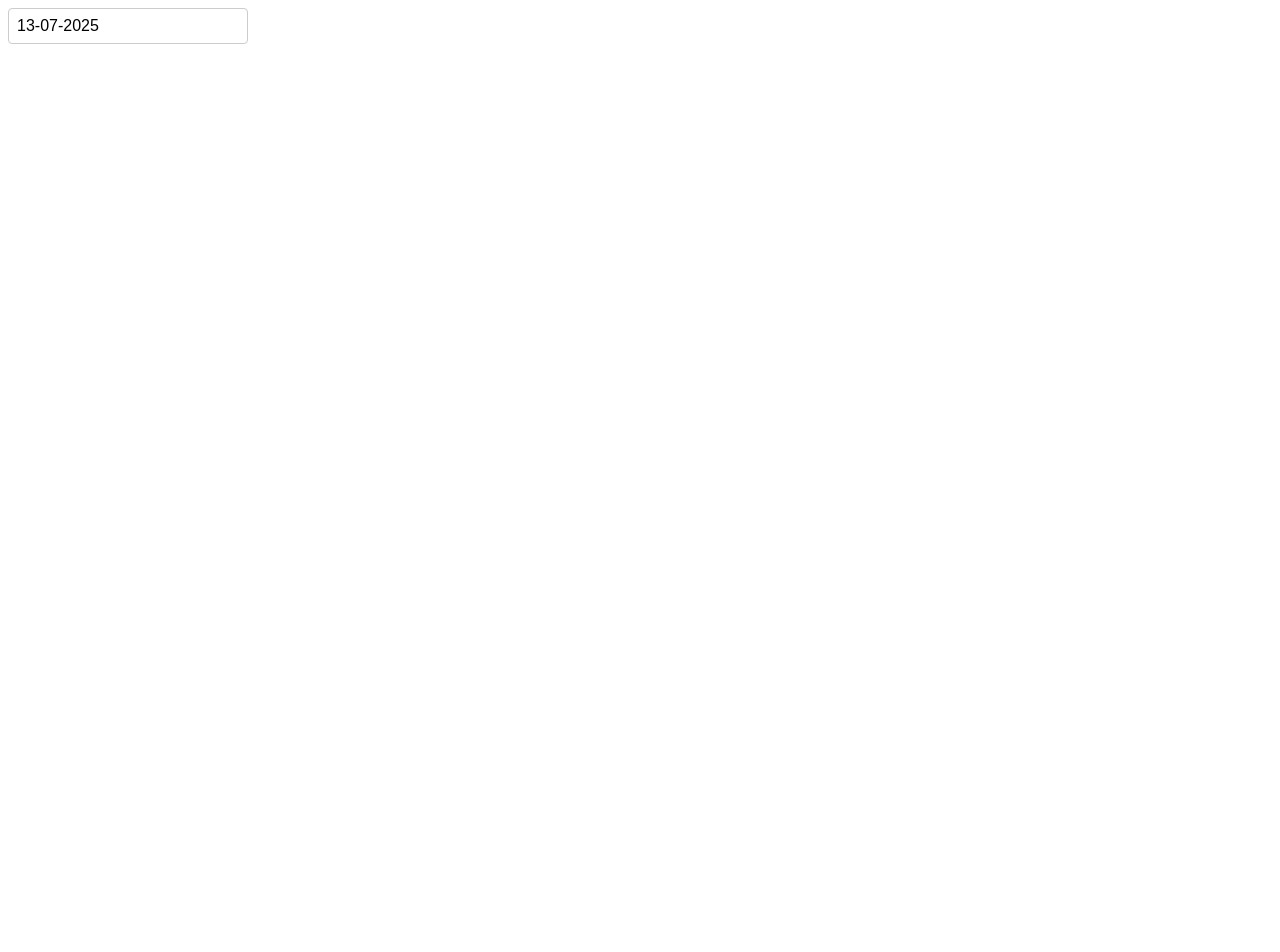
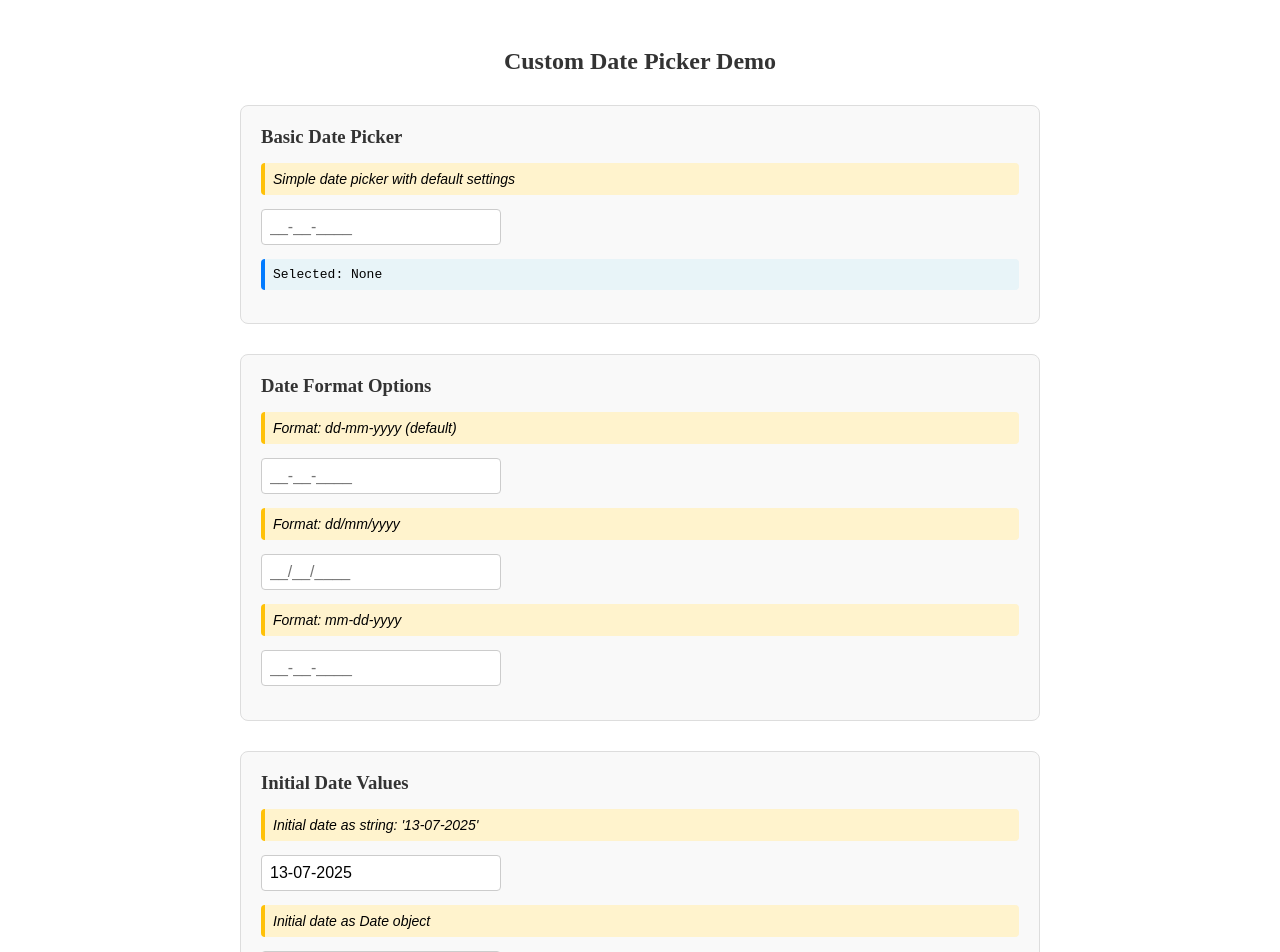
Before and after one commit to DavidArcha/DockManagment, an Angular app in the folder Frontend/: page / in a window 1280 px wide. Shown: the top 952 px of the page. Before the commit the page ends 800 px from the top, so only its background shows below. Built offline with nearby package versions, Linux system fonts and the light colour scheme.

Commit message:
refactor(date-picker-demo): enhance demo component with comprehensive examples, event logging, and improved date handling

```diff
--- a/Frontend/src/app/Shared/date-picker-demo/date-picker-demo.component.html
+++ b/Frontend/src/app/Shared/date-picker-demo/date-picker-demo.component.html
@@ -1,3 +1,166 @@
-<app-custom-date-picker [dateFormat]="'dd-mm-yyyy'" [initialDate]="'13-07-2025'" [minDate]="min" [maxDate]="max"
-  [enableDateRangeSelection]="false" [showTimePicker]="false" [language]="'en'" (selectedDate)="onSelectedDate($event)"
-  (opened)="onOpened()" (closed)="onClosed()"></app-custom-date-picker>
+<div class="demo-container">
+  <h2>Custom Date Picker Demo</h2>
+
+  <!-- Basic Usage Section -->
+  <section class="demo-section">
+    <h3>Basic Date Picker</h3>
+    <p class="instruction">Simple date picker with default settings</p>
+    <app-custom-date-picker
+      (selectedDate)="onSelectedDate($event, 'basic')"
+      (opened)="onOpened('basic')"
+      (closed)="onClosed('basic')">
+    </app-custom-date-picker>
+    <p>Selected: {{selectedValues['basic'] || 'None'}}</p>
+  </section>
+
+  <!-- Date Format Options -->
+  <section class="demo-section">
+    <h3>Date Format Options</h3>
+
+    <p class="instruction">Format: dd-mm-yyyy (default)</p>
+    <app-custom-date-picker
+      [dateFormat]="'dd-mm-yyyy'"
+      (selectedDate)="onSelectedDate($event, 'format1')">
+    </app-custom-date-picker>
+
+    <p class="instruction">Format: dd/mm/yyyy</p>
+    <app-custom-date-picker
+      [dateFormat]="'dd/mm/yyyy'"
+      (selectedDate)="onSelectedDate($event, 'format2')">
+    </app-custom-date-picker>
+
+    <p class="instruction">Format: mm-dd-yyyy</p>
+    <app-custom-date-picker
+      [dateFormat]="'mm-dd-yyyy'"
+      (selectedDate)="onSelectedDate($event, 'format3')">
+    </app-custom-date-picker>
+  </section>
+
+  <!-- Initial Value -->
+  <section class="demo-section">
+    <h3>Initial Date Values</h3>
+
+    <p class="instruction">Initial date as string: '13-07-2025'</p>
+    <app-custom-date-picker
+      [initialDate]="'13-07-2025'"
+      (selectedDate)="onSelectedDate($event, 'initial1')">
+    </app-custom-date-picker>
+
+    <p class="instruction">Initial date as Date object</p>
+    <app-custom-date-picker
+      [initialDate]="initialDateObject"
+      (selectedDate)="onSelectedDate($event, 'initial2')">
+    </app-custom-date-picker>
+  </section>
+
+  <!-- Range Selection -->
+  <section class="demo-section">
+    <h3>Date Range Selection</h3>
+
+    <p class="instruction">Select a start and end date</p>
+    <app-custom-date-picker
+      [enableDateRangeSelection]="true"
+      (selectedDate)="onSelectedDate($event, 'range')">
+    </app-custom-date-picker>
+    <p>Selected Range: {{selectedValues['range'] || 'None'}}</p>
+  </section>
+
+  <!-- Time Picker -->
+  <section class="demo-section">
+    <h3>Date & Time Selection</h3>
+
+    <p class="instruction">Date with time picker</p>
+    <app-custom-date-picker
+      [showTimePicker]="true"
+      (selectedDate)="onSelectedDate($event, 'time')">
+    </app-custom-date-picker>
+    <p>Selected DateTime: {{selectedValues['time'] || 'None'}}</p>
+  </section>
+
+  <!-- Date Constraints -->
+  <section class="demo-section">
+    <h3>Date Constraints</h3>
+
+    <p class="instruction">Min/Max dates (2020-2030)</p>
+    <app-custom-date-picker
+      [minDate]="min"
+      [maxDate]="max"
+      (selectedDate)="onSelectedDate($event, 'minmax')">
+    </app-custom-date-picker>
+
+    <p class="instruction">Weekend dates disabled</p>
+    <app-custom-date-picker
+      [disableWeekends]="true"
+      (selectedDate)="onSelectedDate($event, 'weekends')">
+    </app-custom-date-picker>
+
+    <p class="instruction">Future dates restricted</p>
+    <app-custom-date-picker
+      [restrictFutureDates]="true"
+      (selectedDate)="onSelectedDate($event, 'future')">
+    </app-custom-date-picker>
+  </section>
+
+  <!-- Localization -->
+  <section class="demo-section">
+    <h3>Language Support</h3>
+
+    <p class="instruction">English (default)</p>
+    <app-custom-date-picker
+      [language]="'en'"
+      (selectedDate)="onSelectedDate($event, 'lang1')">
+    </app-custom-date-picker>
+
+    <p class="instruction">German</p>
+    <app-custom-date-picker
+      [language]="'de'"
+      (selectedDate)="onSelectedDate($event, 'lang2')">
+    </app-custom-date-picker>
+  </section>
+
+  <!-- Error Messaging -->
+  <section class="demo-section">
+    <h3>Custom Error Message</h3>
+
+    <p class="instruction">Try entering an invalid date to see the custom error</p>
+    <app-custom-date-picker
+      [customErrorMessage]="'Please enter a valid date in the correct format'"
+      (selectedDate)="onSelectedDate($event, 'error')">
+    </app-custom-date-picker>
+  </section>
+
+  <!-- Popup Behavior -->
+  <section class="demo-section">
+    <h3>Popup Behavior</h3>
+
+    <p class="instruction">Stay open after selection (closeOnSelect=false)</p>
+    <app-custom-date-picker
+      [closeOnSelect]="false"
+      (selectedDate)="onSelectedDate($event, 'popup')">
+    </app-custom-date-picker>
+  </section>
+
+  <!-- Combined Features -->
+  <section class="demo-section">
+    <h3>Combined Features</h3>
+
+    <p class="instruction">Range + Time + Constraints</p>
+    <app-custom-date-picker
+      [enableDateRangeSelection]="true"
+      [showTimePicker]="true"
+      [minDate]="min"
+      [maxDate]="max"
+      [language]="'en'"
+      (selectedDate)="onSelectedDate($event, 'combined')">
+    </app-custom-date-picker>
+    <p>Selected: {{selectedValues['combined'] || 'None'}}</p>
+  </section>
+
+  <!-- Event Logging -->
+  <div class="event-log">
+    <h3>Event Log</h3>
+    <div *ngFor="let log of eventLogs" class="log-entry">
+      {{log}}
+    </div>
+  </div>
+</div>
--- a/Frontend/src/app/Shared/date-picker-demo/date-picker-demo.component.ts
+++ b/Frontend/src/app/Shared/date-picker-demo/date-picker-demo.component.ts
@@ -1,8 +1,22 @@
 import { Component } from '@angular/core';
 
+/**
+ * Type definition for date range selection
+ * @property from - Start date of the range
+ * @property to - End date of the range, can be null for in-progress selections
+ */
 type DateRange = { from: Date, to: Date | null };
+
+/**
+ * Combined type for all possible date picker return values
+ * Can be a single Date, a DateRange object, or null if nothing selected
+ */
 type DateOrRange = Date | DateRange | null;
 
+/**
+ * Demo component showcasing all features of the CustomDatePickerComponent
+ * Contains examples of all configuration options and tracks events
+ */
 @Component({
   selector: 'app-date-picker-demo',
   standalone: false,
@@ -10,18 +24,84 @@ type DateOrRange = Date | DateRange | null;
   styleUrl: './date-picker-demo.component.scss'
 })
 export class DatePickerDemoComponent {
-  min = new Date(2020, 0, 1); // January 1, 2020
+  // Date constraints for min/max demos
+  min = new Date(2020, 0, 1);  // January 1, 2020
   max = new Date(2030, 11, 31); // December 31, 2030
 
-  onSelectedDate(date: DateOrRange) {
-    console.log('Selected date:', date);
+  // Initial date object for demo
+  initialDateObject = new Date(2024, 6, 15); // July 15, 2024
+
+  // Storage for selected values across demo examples
+  selectedValues: Record<string, string> = {};
+
+  // Event log to display component events
+  eventLogs: string[] = [];
+
+  /**
+   * Handles the selectedDate event from any date picker instance
+   * @param date - The selected date or date range
+   * @param source - Identifier for which picker triggered the event
+   */
+  onSelectedDate(date: DateOrRange, source: string) {
+    // Format the date/range for display
+    this.selectedValues[source] = this.formatDateForDisplay(date);
+
+    // Log the event with timestamp
+    this.logEvent(`${source} date picker: Selection changed to ${this.selectedValues[source] || 'null'}`);
   }
 
-  onOpened() {
-    console.log('Date picker opened');
+  /**
+   * Handles the opened event from any date picker instance
+   * @param source - Identifier for which picker triggered the event
+   */
+  onOpened(source: string) {
+    this.logEvent(`${source} date picker: Opened`);
   }
 
-  onClosed() {
-    console.log('Date picker closed');
+  /**
+   * Handles the closed event from any date picker instance
+   * @param source - Identifier for which picker triggered the event
+   */
+  onClosed(source: string) {
+    this.logEvent(`${source} date picker: Closed`);
+  }
+
+  /**
+   * Formats date objects for readable display in the demo UI
+   * @param value - Date, DateRange, or null value to format
+   * @returns Formatted string representation
+   */
+  private formatDateForDisplay(value: DateOrRange): string {
+    if (!value) return 'No selection';
+
+    // Helper to format individual dates
+    const formatDate = (d: Date) => {
+      return `${d.getDate()}/${d.getMonth() + 1}/${d.getFullYear()}` +
+        (d.getHours() || d.getMinutes() ?
+          ` ${d.getHours().toString().padStart(2, '0')}:${d.getMinutes().toString().padStart(2, '0')}` : '');
+    };
+
+    // Handle date range objects
+    if (typeof value === 'object' && 'from' in value) {
+      return `${formatDate(value.from)}${value.to ? ' to ' + formatDate(value.to) : ' (selecting end date...)'}`;
+    }
+
+    // Handle single date
+    return formatDate(value as Date);
+  }
+
+  /**
+   * Adds a new entry to the event log with timestamp
+   * @param message - Event message to log
+   */
+  private logEvent(message: string) {
+    const now = new Date();
+    const timestamp = `${now.getHours().toString().padStart(2, '0')}:${now.getMinutes().toString().padStart(2, '0')}:${now.getSeconds().toString().padStart(2, '0')}`;
+    this.eventLogs.unshift(`[${timestamp}] ${message}`);
+
+    // Keep log to a reasonable size
+    if (this.eventLogs.length > 20) {
+      this.eventLogs.pop();
+    }
   }
 }
```
Also changed, not shown: Frontend/src/app/Shared/types/date.types.ts (added).
